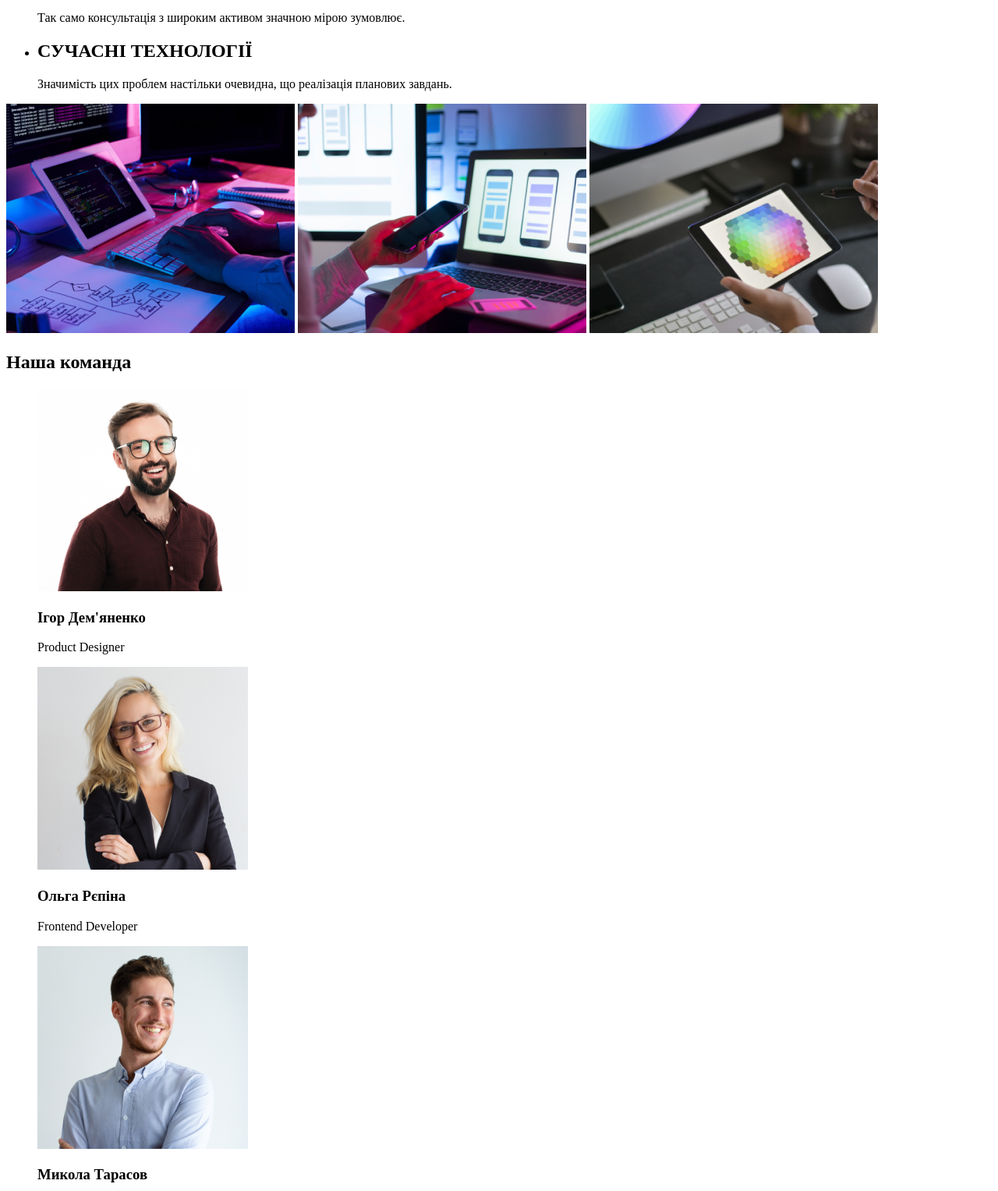
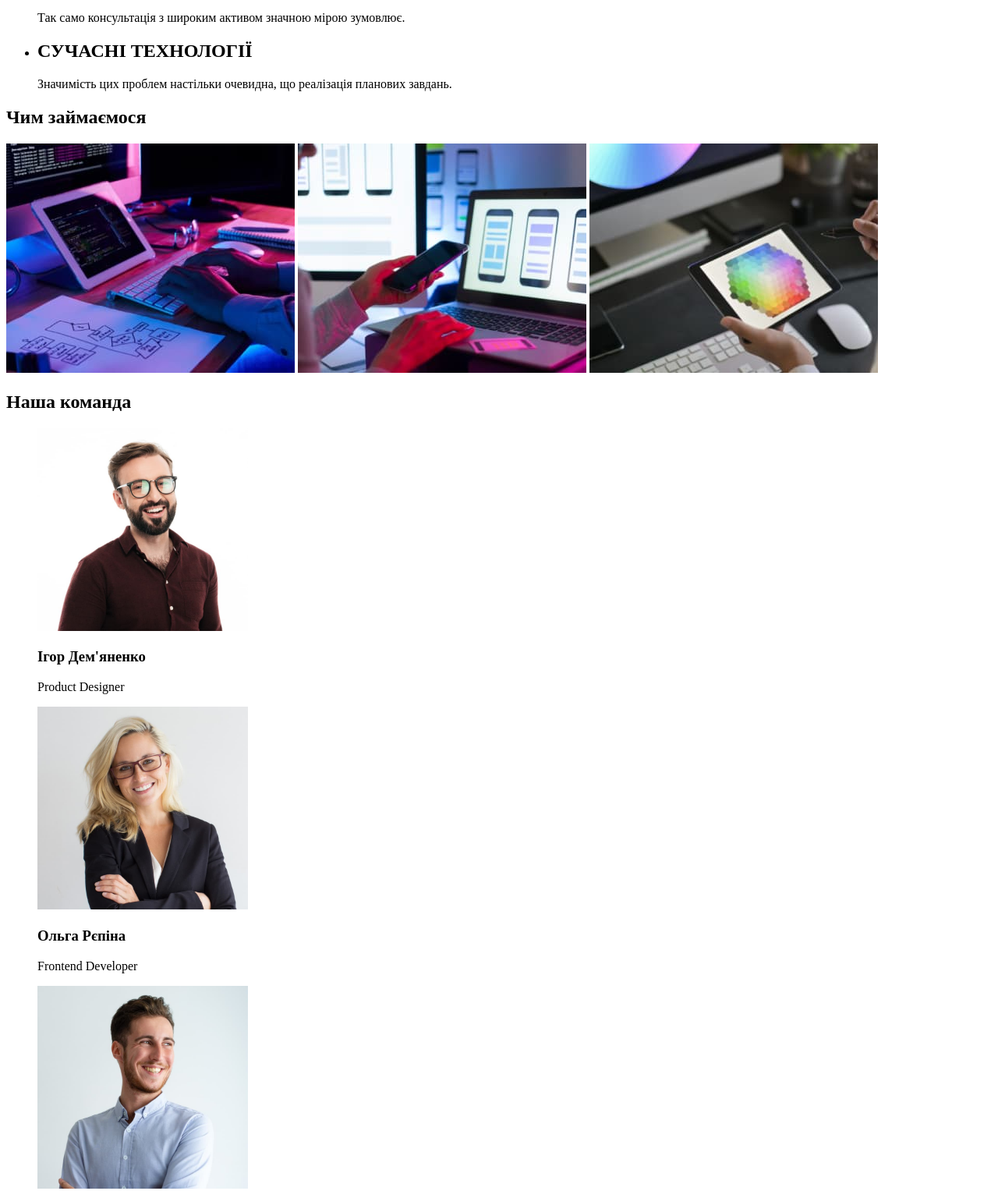
Before and after one commit to Bodia0210/goit-markup-hw-01, a plain HTML site: page index.html in a window 1280 px wide. Shown: the part 440-1967 px from the top of the page at 78% size. Drawn offline with Linux system fonts and the light colour scheme.

Commit message:
корекція
зменшив вагу фото, добавив пропущений заголовок.

```diff
--- a/index.html
+++ b/index.html
@@ -1,9 +1,9 @@
 <!DOCTYPE html>
 <html lang="en">
   <head>
-    <meta charset="UTF-8">
-    <meta http-equiv="X-UA-Compatible" content="IE=edge">
-    <meta name="viewport" content="width=device-width, initial-scale=1.0">
+    <meta charset="UTF-8" />
+    <meta http-equiv="X-UA-Compatible" content="IE=edge" />
+    <meta name="viewport" content="width=device-width, initial-scale=1.0" />
     <title>Document</title>
   </head>
   <body>
@@ -34,13 +34,15 @@
           <li>
             <h2>УВАГА ДО ДЕТАЛЕЙ</h2>
             <p>
-    Ідейні міркування, і навіть початок повсякденної роботи з формування позиції.
+              Ідейні міркування, і навіть початок повсякденної роботи з
+              формування позиції.
             </p>
           </li>
           <li>
             <h2>ПУНКТУАЛЬНІСТЬ</h2>
             <p>
-    Завдання організації, особливо рамки і місце навчання кадрів тягне у себе.
+              Завдання організації, особливо рамки і місце навчання кадрів тягне
+              у себе.
             </p>
           </li>
           <li>
@@ -52,38 +54,45 @@
           <li>
             <h2>СУЧАСНІ ТЕХНОЛОГІЇ</h2>
             <p>
-    Значимість цих проблем настільки очевидна, що реалізація планових завдань.
+              Значимість цих проблем настільки очевидна, що реалізація планових
+              завдань.
             </p>
           </li>
         </ul>
       </section>
       <!--activity-->
       <section>
-<img src="images/img.png" alt="printedcod" width="370">
-<img src="images/box 2.png" alt="audit37" width="370">
-<img src="images/box 3.png" alt="graphics design" width="370">
+        <h2>Чим займаємося</h2>
+        <img src="images/box1.jpg" alt="printedcod" width="370" />
+        <img src="images/box2.jpg" alt="audit37" width="370" />
+        <img src="images/box3.jpg" alt="graphics design" width="370" />
       </section>
       <!--our team-->
       <section>
         <h2>Наша команда</h2>
         <figure>
-<img src="images/img.jpg" alt="igor demianenko" width="270">
-<figcaption><h3>Ігор Дем'яненко</h3><p>Product Designer</p></figcaption>
-</figure>
-<figure>
-<img src="images/img (1).jpg" alt="olga repina" width="270">
+          <img src="images/img11.jpg" alt="igor demianenko" width="270" />
           <figcaption>
-<h3>Ольга Рєпіна</h3><p>Frontend Developer</p>
+            <h3>Ігор Дем'яненко</h3>
+            <p>Product Designer</p>
           </figcaption>
         </figure>
         <figure>
-<img src="images/img (2).jpg" alt="mikola tarasov" width="270">
-<figcaption><h3>Микола Тарасов</h3>
+          <img src="images/img12.jpg" alt="olga repina" width="270" />
+          <figcaption>
+            <h3>Ольга Рєпіна</h3>
+            <p>Frontend Developer</p>
+          </figcaption>
+        </figure>
+        <figure>
+          <img src="images/img21.jpg" alt="mikola tarasov" width="270" />
+          <figcaption>
+            <h3>Микола Тарасов</h3>
             <p>Marketing</p>
           </figcaption>
         </figure>
         <figure>
-<img src="images/img (3).jpg" alt="mihail ermackov"width="270">
+          <img src="images/img31.jpg" alt="mihail_ermackov" width="270" />
           <figcaption>
             <h3>Михайло Єрмаков</h3>
             <p>UI Designer</p>
```
Also changed, not shown: images/box 2.png (deleted), images/box 3.png (deleted), images/box1.jpg (added), images/box2.jpg (added), images/box3.jpg (added), images/img (1).jpg (deleted), images/img (2).jpg (deleted), images/img (3).jpg (deleted), images/img.jpg (deleted), images/img.png (deleted), images/img11.jpg (added), images/img12.jpg (added), images/img21.jpg (added), images/img31.jpg (added). Lines whose indentation alone changed are shown as unchanged.
